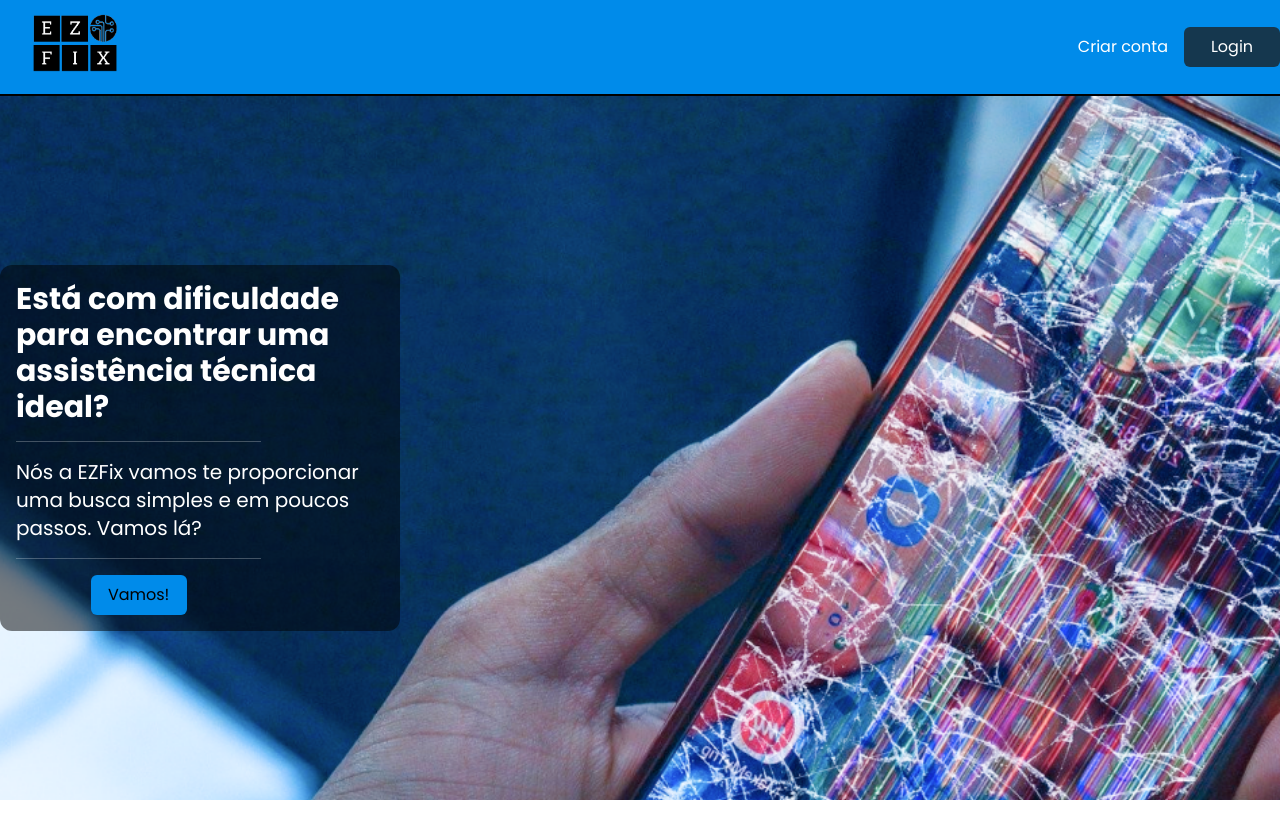
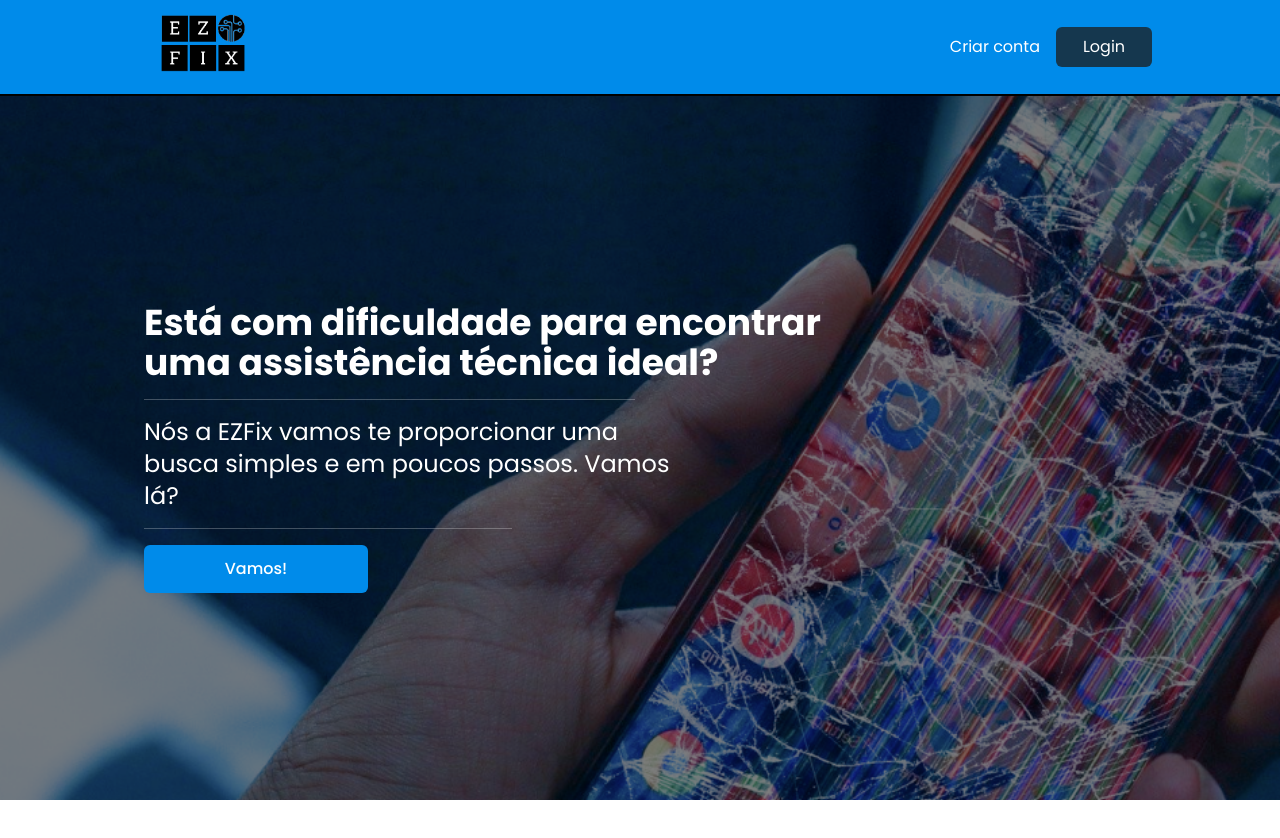
Before and after one commit to JoaoPedroArnaut/ezfix-front-end, a Next.js app: page / in a window 1280 px wide. Shown: the top 838 px of the page. Before the commit the page ends 800 px from the top, so only its background shows below. Built offline with nearby package versions, Linux system fonts and the light colour scheme.

Commit message:
banner ajustado

```diff
--- /dev/null
+++ b/src/components/Banner.jsx
@@ -0,0 +1,24 @@
+import React from 'react'
+import Botao from './Botao'
+
+const Banner = () => {
+    return (
+        <div className="sm:bg-banner bg-cover pt-24">
+            <div className="alturaSemNavbar w-full bg-black sm:bg-opacity-50 flex justify-around">
+                <div className="container h-full flex items-center sm:w-4/5 justify-around lg:justify-start">
+                    <div className="p-4 lg:w-3/4 w-full min-w-min rounded-xl">
+                        <h1 className="sm:text-4xl lg:text-4xl xl:text-5xl text-xl text-white font-bold mb-4">Está com dificuldade para encontrar uma assistência técnica ideal?</h1>
+                        <hr className="text-white sm:w-2/3 text-opacity-25" />
+                        <p className="text-white  lg:text-2xl sm:text-xl xl:text-4xl text-xl  w-full sm:w-3/4 my-4">Nós a EZFix vamos te proporcionar uma busca simples e em poucos passos. Vamos lá?</p>
+                        <hr className="text-white sm:w-1/2 text-opacity-25" />
+                        <div className="sm:w-2/3 mt-4">
+                            <Botao text="Vamos!" claro="true" />
+                        </div>
+                    </div>
+                </div>
+            </div>
+        </div>
+    )
+}
+
+export default Banner
--- a/src/components/Botao.jsx
+++ b/src/components/Botao.jsx
@@ -3,7 +3,7 @@ import React from 'react'
 const Botao = ({claro,text}) => {
     if(claro){
         return (
-            <button className="bg-blue w-24 min-w-min p-2 rounded-md text-black drop-shadow hover:bg-blue-light duration-75">{text}</button>
+            <button className="bg-blue w-full xl:w-60 xl:h-14 lg:w-56 lg:h-12 xl:text-lg sm:w-48 font-medium min-w-min p-2 sm:rounded-md text-white drop-shadow hover:bg-blue-light duration-75">{text}</button>
         )
     }else{
         return (
--- a/src/components/Navbar.jsx
+++ b/src/components/Navbar.jsx
@@ -9,8 +9,8 @@ const Navbar = (props) => {
 
 
     return (
-        <div className="bg-blue h-24 flex justify-around border-black border-solid border-b-2 ">
-            <div className="flex justify-between items-center container w-4/5 xl:w-full">
+        <div className="bg-blue h-24 flex justify-around border-black border-solid border-b-2 w-full fixed">
+            <div className="flex justify-between items-center container w-4/5">
             <Image src="/ezfix_logo.png" width="150px" height="150px" alt="logo ezfix" />
             <div>
                 <span className="text-white mr-4">{props.login[1]}</span>
--- a/src/pages/index.jsx
+++ b/src/pages/index.jsx
@@ -1,24 +1,17 @@
 import Navbar from "../components/Navbar"
 import Image from 'next/image'
 import Botao from "../components/Botao"
+import Banner from "../components/Banner"
 
 function Home() {
     return (
         <>
-            <Navbar login={["Login", "Criar conta"]} />
-            <div className="alturaSemNavbar w-full bg-banner bg-cover flex justify-around">
-                <div className="container h-full flex items-center sm:w-4/5 xl:w-full justify-around lg:justify-start">
-                    <div className="p-4 bg-black bg-opacity-50 sm:w-96 w-full min-w-min rounded-xl">
-                        <h1 className="text-3xl text-white font-bold mb-4">Está com dificuldade para encontrar uma assistência técnica ideal?</h1>
-                        <hr className="text-white w-2/3 text-opacity-25" />
-                        <p className="text-white text-xl my-4">Nós a EZFix vamos te proporcionar uma busca simples e em poucos passos. Vamos lá?</p>
-                        <hr className="text-white w-2/3 text-opacity-25" />
-                        <div className="w-2/3 mt-4 flex justify-around">
-                            <Botao text="Vamos!" claro="true" />
-                        </div>
-                    </div>
-                </div>
+            <Navbar login={["Login", "Criar conta"]}/>
+            <Banner/>
+            <div className="alturaSemNavbar w-full">
+
             </div>
+
         </>
     )
 }
--- a/tailwind.config.js
+++ b/tailwind.config.js
@@ -2,14 +2,24 @@ module.exports = {
   purge: ['./src/pages/**/*.{js,ts,jsx,tsx}', './src/components/**/*.{js,ts,jsx,tsx}'],
   darkMode: false, // or 'media' or 'class'
   theme: {
+    screens: {
+      'sm': '768px',
+      // => @media (min-width: 640px) { ... }
+
+      'lg': '1024px',
+      // => @media (min-width: 1024px) { ... }
+
+      'xl': '1440px',
+      // => @media (min-width: 1280px) { ... }
+    },
     extend: {
-    spacing: {
-      '96': '400px',
-    },
+      spacing: {
+        '96': '400px',
+      },
       backgroundImage: {
         'banner': "url('/broken-screen-smartphone-6137698_1920 (2) 1.png')",
-       }
-     },
+      }
+    },
     colors: {
       blue: {
         light: '#C2E1F6',
@@ -19,7 +29,7 @@ module.exports = {
       white: {
         DEFAULT: '#ffffff'
       },
-      black:{
+      black: {
         DEFAULT: '#000000'
       }
     }
```
